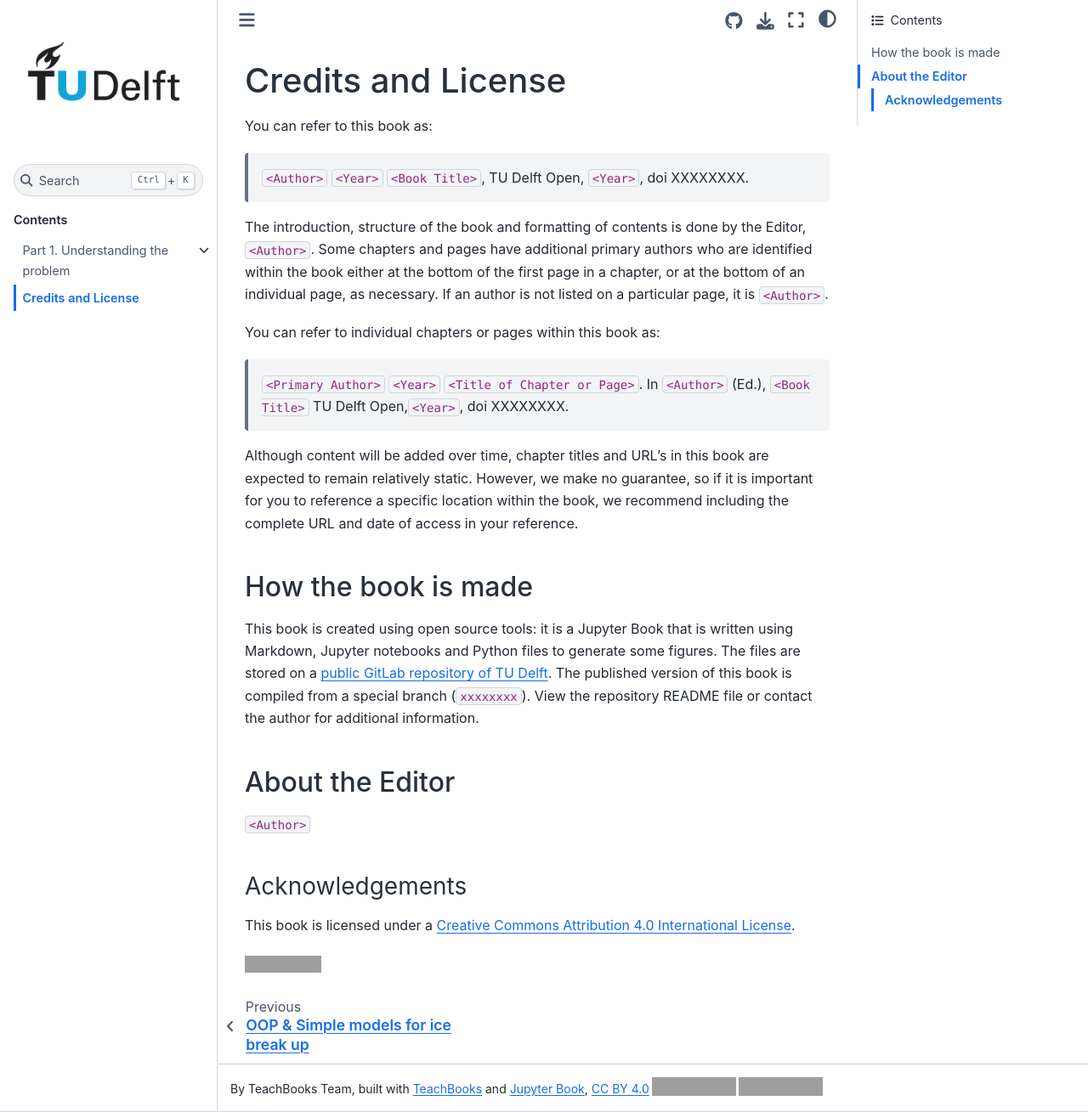
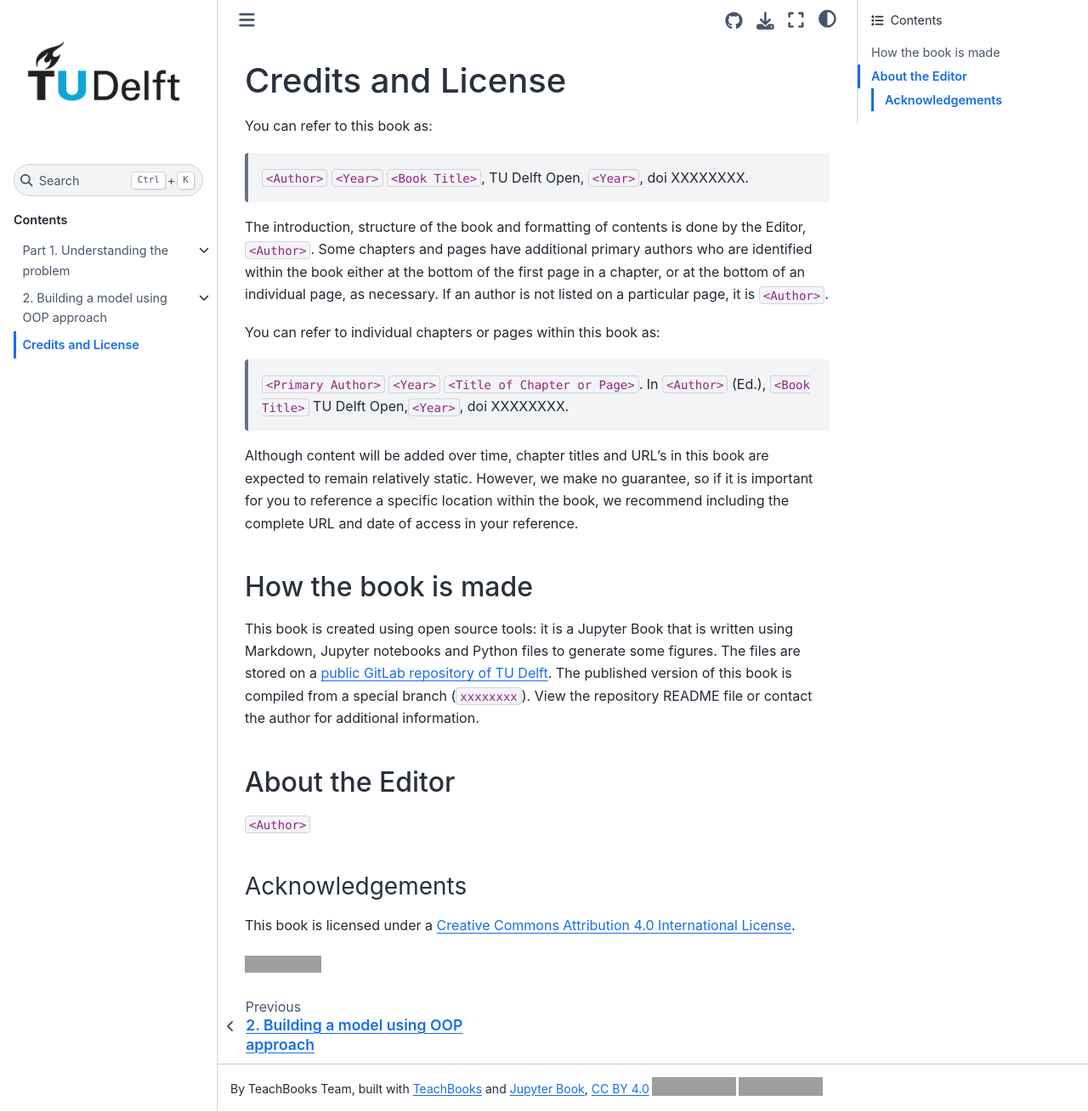
Before and after one commit to iceclassic/mude, a Jupyter Book: the page built from book/credits.md, in a window 1280 px wide and 1309 px high. Shown: the whole window at 85% size. Built offline with Jupyter Book 1.0.4 settings and Sphinx 7.4.7 and the Sphinx Book theme 1.1.4, drawn with Linux system fonts in a browser that asks for light colours; pages that are not in the unit, such as notebooks, are missing from menus; comment, search, counter and statistics services are not loaded; grey boxes are pictures that could not be loaded.

Commit message:
reorder sections/chapters

```diff
--- a/book/Part_2/Part2.md
+++ b/book/Part_2/Part2.md
@@ -1,3 +1,3 @@
-# 2. Building more complex models
+# 2. Building a model using OOP approach
 
-using all the things we have learned, lets build some more complicated models
+using all the things we have learned, lets build a model
--- a/book/_toc.yml
+++ b/book/_toc.yml
@@ -11,10 +11,10 @@
       - file: Part_1/Sesonality(groubby-transform-apply).ipynb
       - file: Part_1/Signal_processing.ipynb
       #- file: Part_1/numerical_model.ipynb
+    - file: Part_2/Part2.md
+      sections:
       - file: Part_1/ice_model(intro OOP).ipynb
-    # - file: Part_2/Part2.md
-    #   sections:
-    #   - file: Part_2/Thermal_Mechanical_years.ipynb
+      #- file: Part_2/Thermal_Mechanical_years.ipynb
     #   - file: Part_2/NN_NL_brute_force.ipynb
     #   - file: Part_2/Prediction_of_ice_thickness.ipynb
     #   - file: Part_2/Data_viewer2.ipynb
```
Also changed, not shown: book/Part_2/ice_model(intro OOP).ipynb (renamed from book/Part_1/ice_model(intro OOP).ipynb).
